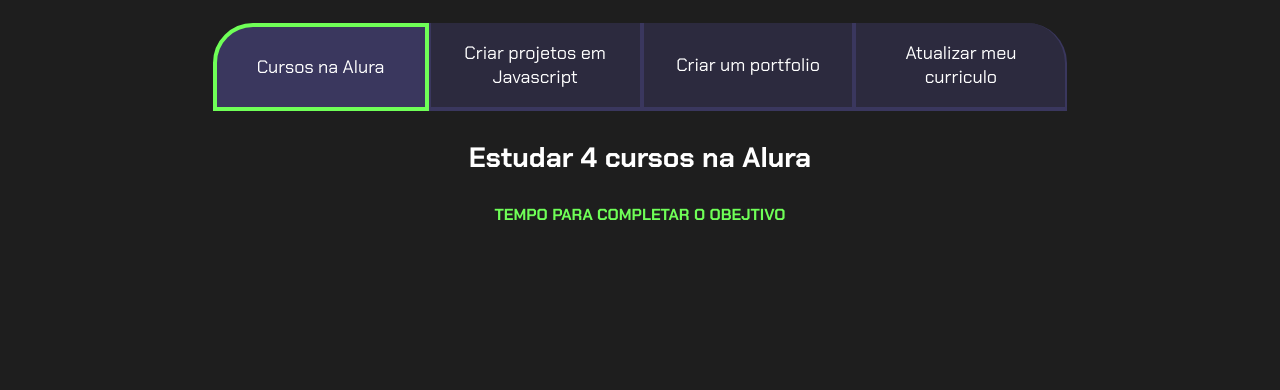
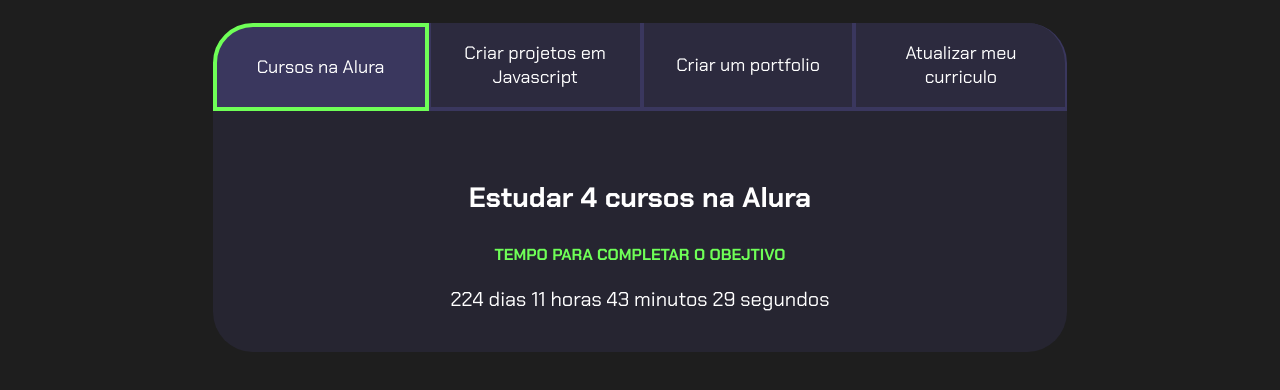
Before and after one commit to LeonardoFH/1tri, a plain HTML site: page index.html in a window 1280 px wide. Shown: the part 80-470 px from the top of the page. Drawn offline with Linux system fonts and the light colour scheme.

Commit message:
Add files via upload

```diff
--- a/index.html
+++ b/index.html
@@ -9,6 +9,7 @@
 <body>
     <section class="conteudo-principal">
         <h2 class="titulo-principal">Meus Objetivos do ano<span>_</span></h2>
+        <div class="conteudo">
         <div class="botoes">
             <button class="botao ativo">Cursos na Alura</button>
             <button class="botao">Criar projetos em Javascript</button>
@@ -19,18 +20,22 @@
         <div class="aba-conteudo ativo">
             <h3 class="aba-conteudo-titulo-principal">Estudar 4 cursos na Alura</h3>
             <h4 class="aba-conteudo-titulo-secundario">Tempo para completar o obejtivo</h4>
+            <div class="contador"></div>
         </div>
         <div class="aba-conteudo">
             <h3 class="aba-conteudo-titulo-principal">Criar 5 projetos em Javascript</h3>
             <h4 class="aba-conteudo-titulo-secundario">Tempo para completar o obejtivo</h4>
+            <div class="contador"></div>
         </div>
         <div class="aba-conteudo">
             <h3 class="aba-conteudo-titulo-principal">Criar um portfolio com os meus 3 melhores projetos</h3>
             <h4 class="aba-conteudo-titulo-secundario">Tempo para completar o obejtivo</h4>
+            <div class="contador"></div>
         </div>
         <div class="aba-conteudo">
             <h3 class="aba-conteudo-titulo-principal">Atualizar meu curriculo com os certificados da Alura</h3>
             <h4 class="aba-conteudo-titulo-secundario">Tempo para completar o obejtivo</h4>
+            <div class="contador"></div>
         </div>
     </div>
 </div>
--- a/main.js
+++ b/main.js
@@ -1,12 +1,34 @@
  const botoes = document.querySelectorAll (".botao");
+ const textos = document.querySelectorAll(".aba-conteudo");
 
  for(let i=0;i <botoes.length;i++){
     botoes[i].onclick = function(){
 
         for(let j=0;j<botoes.length;j++){
             botoes[j].classList.remove("ativo");
+            textos[j].classList.remove("ativo");
         }
 
         botoes[i].classList.add("ativo");
+        textos[i].classList.add("ativo");
     }
  }
+
+ const contadores = document.querySelectorAll(".contador");
+const tempoObjetivo1 = new Date("2024-10-05T00:00");
+
+contadores[0].textContent = calculaTempo(tempoObjetivo1);
+
+function calculaTempo(tempoObjetivo){
+    let tempoAtual = new Date();
+    let tempoFinal = tempoObjetivo - tempoAtual;
+    let segundos = Math.floor(tempoFinal/1000);
+    let minutos = Math.floor(segundos/60);
+    let horas = Math.floor(minutos/60);
+    let dias = Math.floor(horas/24)
+
+    segundos %= 60;
+    minutos %= 60;
+    horas %= 24;
+    return dias + " dias " + horas + " horas " + minutos + " minutos " + segundos + " segundos ";
+ }
--- a/style.css
+++ b/style.css
@@ -64,7 +64,7 @@ body{
     border: 4px solid var(--verde);
 }
 
-.abas-texto{
+.abas-textos{
     background-color: var(--texto-fundo);
     padding: 40px;
     border-radius: 0 0 40px 40px;
@@ -87,6 +87,11 @@ body{
     text-transform: uppercase;
 }
 
+.contador{
+    font-size: 20px;
+    text-align: center;
+}
+
 @media screen and (min-width: 768px) {
     .botoes{
         display: flex;
```
Also changed, not shown: LICENSE.txt (added).
